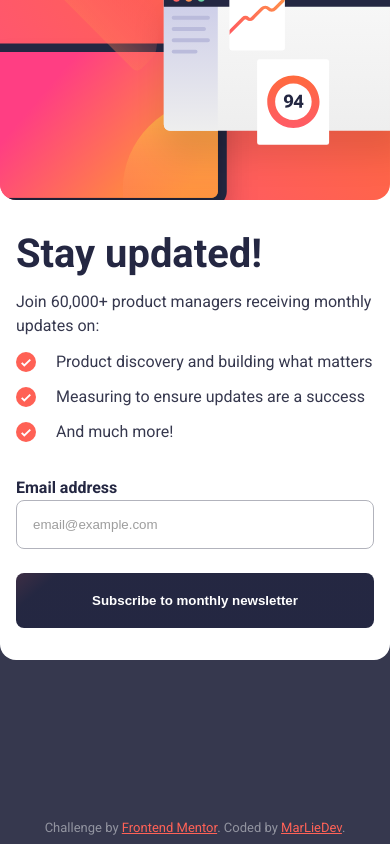
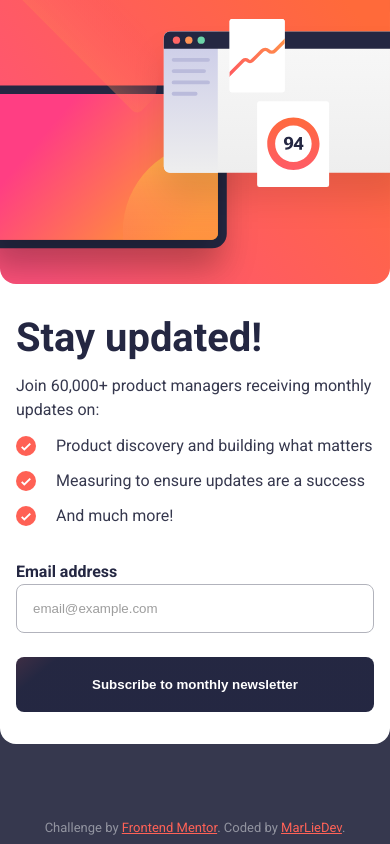
Before and after one commit to marliedev/newsletter-sign-up-form, a plain HTML site: page index.html in a window 390 px wide. Drawn offline with Linux system fonts and the light colour scheme.

Commit message:
adjusted height of image for mobile view

```diff
--- a/assets/styles/index.css
+++ b/assets/styles/index.css
@@ -145,7 +145,7 @@ button {
 
 .signup-form__image {
     width: 100%;
-    height: 200px;
+    height: 284px;
     border-bottom-left-radius: var(--border-radius);
     border-bottom-right-radius: var(--border-radius);
     overflow: hidden;
```
